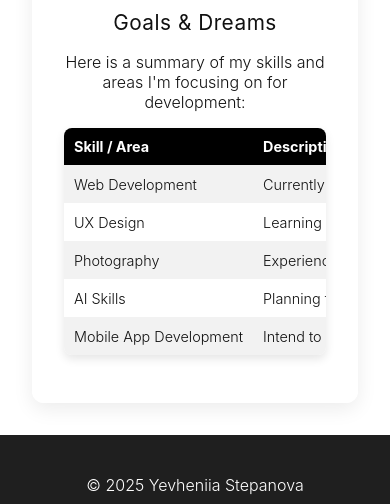
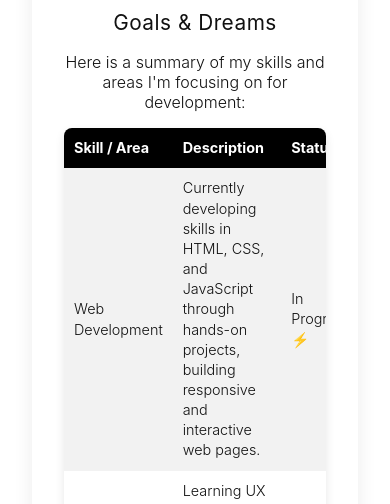
Before and after one commit to yevheniiastepanova/website, a plain HTML site: page personal/personal.html in a window 390 px wide. Shown: the part 3490-3994 px from the top of the page. Drawn offline with Linux system fonts and the light colour scheme; grey boxes are pictures that could not be loaded.

Commit message:
Update CSS for responsive fixes

```diff
--- a/personal/personal.css
+++ b/personal/personal.css
@@ -253,17 +253,19 @@ tr:hover {
     height: auto;
   }
 
+  /* Таблица с горизонтальным скроллом и одинаковым шрифтом во всех колонках */
   .goals table {
     display: block;
-    overflow-x: auto;
+    overflow-x: auto;      /* сохраняем ползунок */
     width: 100%;
   }
 
   .goals th,
   .goals td {
-    white-space: nowrap;
+    white-space: normal;   /* текст переносится */
     padding: 10px;
-    font-size: 0.9rem;
+    font-size: 0.9rem;     /* одинаковый размер текста во всех колонках */
+    line-height: 1.4;      /* удобочитаемый интервал */
   }
 }
 
```
Also changed, not shown: fun/fun.css (+8 -0 lines).
